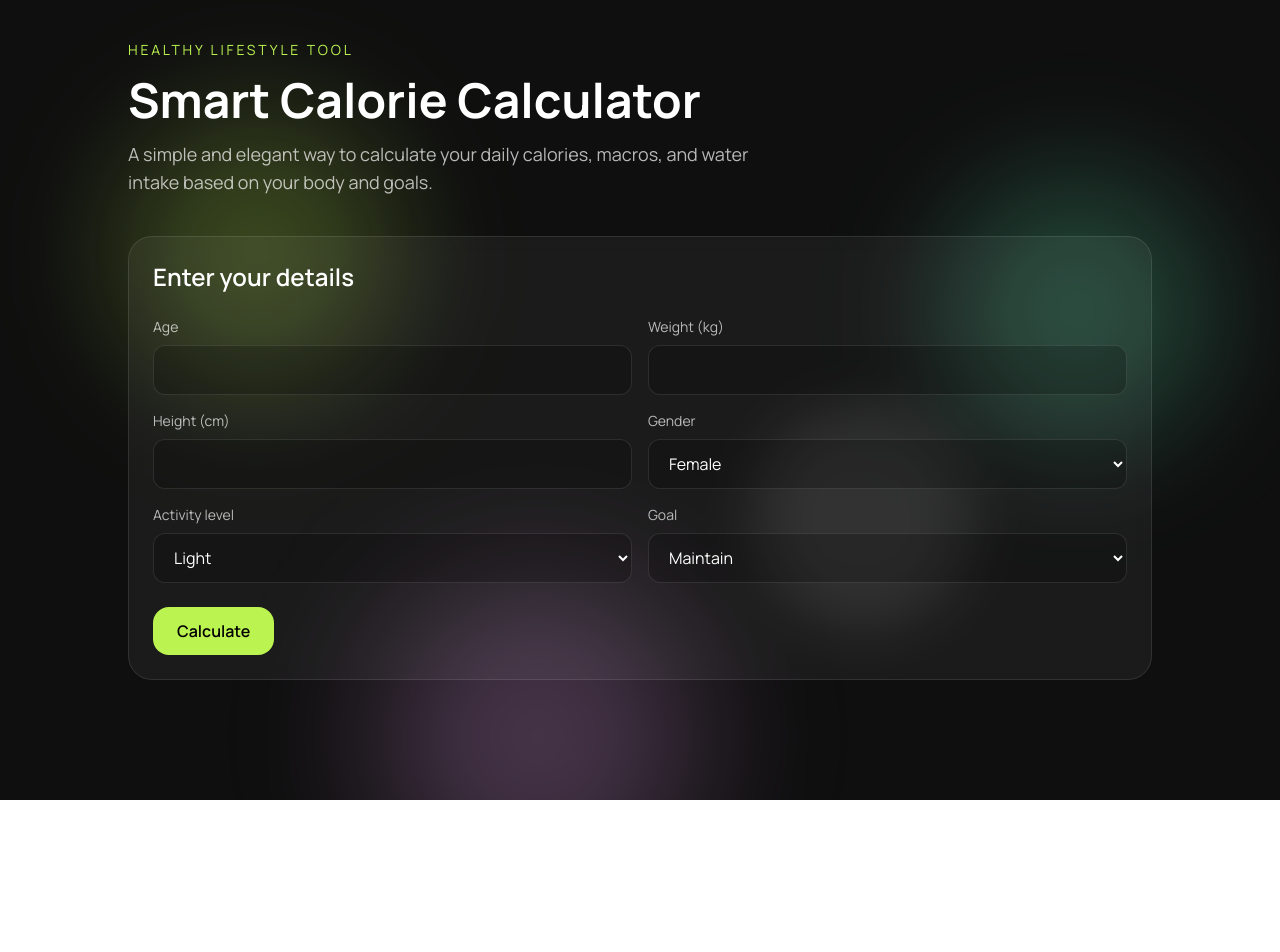
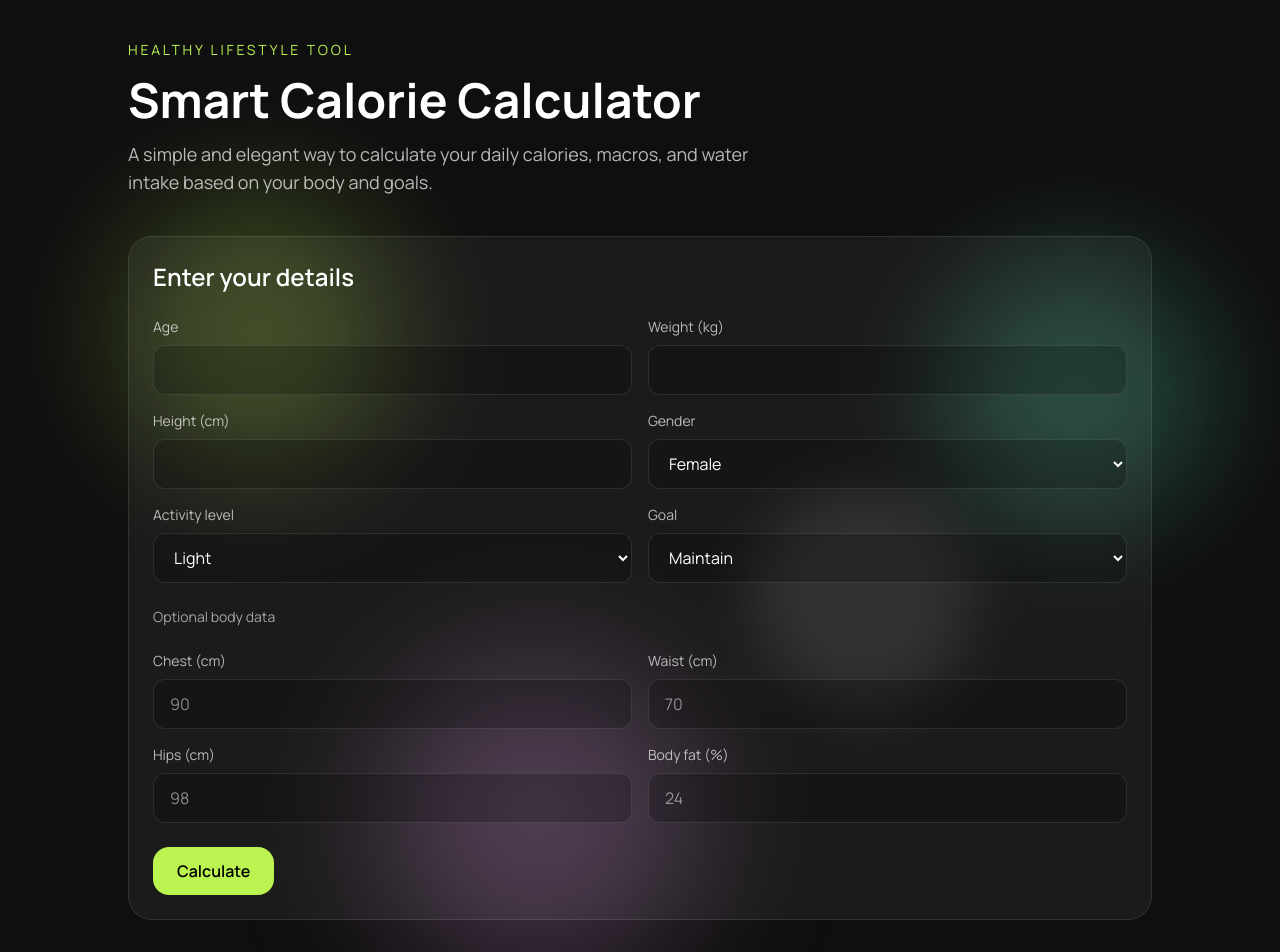
Before and after one commit to NikolVoronina/smart-calorie-mvp-next.js, a Next.js app: page / in a window 1280 px wide. Shown: the top 952 px of the page. Before the commit the page ends 800 px from the top, so only its background shows below. Built offline with nearby package versions, Linux system fonts and the light colour scheme.

Commit message:
Added more options for more data and integrated it.

```diff
--- a/app/page.tsx
+++ b/app/page.tsx
@@ -20,6 +20,11 @@ export default function Home() {
   const [goal, setGoal] = useState<Goal>("maintain");
   const [result, setResult] = useState<NutritionResult | null>(null);
   const [error, setError] = useState("");
+
+  const [chest, setChest] = useState<string>("");
+  const [waist, setWaist] = useState<string>("");
+  const [hips, setHips] = useState<string>("");
+  const [bodyFat, setBodyFat] = useState<string>("");
 
   const handleCalculate = () => {
     if (!age || !weight || !height) {
@@ -57,8 +62,14 @@ export default function Home() {
       gender,
       activity,
       goal,
+
+      chest: chest ? Number(chest) : undefined,
+      waist: waist ? Number(waist) : undefined,
+      hips: hips ? Number(hips) : undefined,
+      bodyFat: bodyFat ? Number(bodyFat) : undefined,
     });
 
+    console.log(calculatedResult);
     setResult(calculatedResult);
   };
 
@@ -159,6 +170,53 @@ export default function Home() {
                 <option value="gain">Gain muscle</option>
               </select>
             </div>
+            <div className="sm:col-span-2">
+              <p className="mb-2 mt-2 text-sm text-white/60">Optional body data</p>
+            </div>
+
+            <div>
+              <label className="mb-2 block text-sm text-white/70">Chest (cm)</label>
+              <input
+                type="number"
+                value={chest}
+                onChange={(e) => setChest(e.target.value)}
+                className="w-full rounded-xl border border-white/10 bg-black/20 px-4 py-3 outline-none"
+                placeholder="90"
+              />
+            </div>
+
+            <div>
+              <label className="mb-2 block text-sm text-white/70">Waist (cm)</label>
+              <input
+                type="number"
+                value={waist}
+                onChange={(e) => setWaist(e.target.value)}
+                className="w-full rounded-xl border border-white/10 bg-black/20 px-4 py-3 outline-none"
+                placeholder="70"
+              />
+            </div>
+
+            <div>
+              <label className="mb-2 block text-sm text-white/70">Hips (cm)</label>
+              <input
+                type="number"
+                value={hips}
+                onChange={(e) => setHips(e.target.value)}
+                className="w-full rounded-xl border border-white/10 bg-black/20 px-4 py-3 outline-none"
+                placeholder="98"
+              />
+            </div>
+
+            <div>
+              <label className="mb-2 block text-sm text-white/70">Body fat (%)</label>
+              <input
+                type="number"
+                value={bodyFat}
+                onChange={(e) => setBodyFat(e.target.value)}
+                className="w-full rounded-xl border border-white/10 bg-black/20 px-4 py-3 outline-none"
+                placeholder="24"
+              />
+            </div>
           </div>
 
           {error && (
--- a/lib/calculateNutrition.ts
+++ b/lib/calculateNutrition.ts
@@ -11,6 +11,7 @@ export type NutritionResult = {
   carbs: number;
   water: number;
   suggestedGoal: string;
+  goalReason: string;
 };
 
 type CalculateNutritionParams = {
@@ -20,6 +21,11 @@ type CalculateNutritionParams = {
   gender: Gender;
   activity: Activity;
   goal: Goal;
+
+  chest?: number;
+  waist?: number;
+  hips?: number;
+  bodyFat?: number;
 };
 
 export function calculateNutrition({
@@ -29,6 +35,10 @@ export function calculateNutrition({
   gender,
   activity,
   goal,
+  chest,
+  waist,
+  hips,
+  bodyFat,
 }: CalculateNutritionParams): NutritionResult {
   let bmr: number;
 
@@ -59,10 +69,14 @@ export function calculateNutrition({
 const carbs = Math.round((calories - (protein * 4 + fat * 9)) / 4);
 const water = Math.round(weight * 35);
 
-  const suggestedGoal = classifyGoal({
+const goalClassification = classifyGoal({
   weight,
   height,
   activity,
+  selectedGoal: goal,
+  waist,
+  hips,
+  bodyFat,
 });
 
 return {
@@ -71,9 +85,7 @@ export function calculateNutrition({
   fat,
   carbs,
   water,
-    suggestedGoal,
+  suggestedGoal: goalClassification.suggestedGoal,
+  goalReason: goalClassification.reason,
 };
 }
-
-
-//Что делает этот файл Он:считает BMR по Mifflin-St Jeor,умножает на активность,корректирует под цель,считает белки, жиры, углеводы и воду.
--- a/lib/classifyGoal.ts
+++ b/lib/classifyGoal.ts
@@ -1,32 +1,103 @@
-import type { Activity } from "@/lib/calculateNutrition";
+import type { Activity, Goal } from "@/lib/calculateNutrition";
 
 export type SuggestedGoal = "fat_loss" | "maintenance" | "muscle_gain";
+
+export type GoalClassificationResult = {
+  suggestedGoal: SuggestedGoal;
+  reason: string;
+};
 
 type ClassifyGoalParams = {
   weight: number;
   height: number;
   activity: Activity;
+  selectedGoal: Goal;
+
+  waist?: number;
+  hips?: number;
+  bodyFat?: number;
 };
 
 export function classifyGoal({
   weight,
   height,
   activity,
-}: ClassifyGoalParams): SuggestedGoal {
+  selectedGoal,
+  waist,
+  hips,
+  bodyFat,
+}: ClassifyGoalParams): GoalClassificationResult {
   const heightInMeters = height / 100;
   const bmi = weight / (heightInMeters * heightInMeters);
 
-  if (bmi >= 25) {
-    return "fat_loss";
+  // 🔥 1. Body fat — самый приоритетный сигнал
+  if (bodyFat !== undefined) {
+    if (bodyFat > 30) {
+      return {
+        suggestedGoal: "fat_loss",
+        reason: "Your body fat percentage is relatively high, so fat loss may be the most effective goal.",
+      };
+    }
+
+    if (bodyFat < 18) {
+      return {
+        suggestedGoal: "muscle_gain",
+        reason: "Your body fat percentage is low, so muscle gain may help improve strength and balance.",
+      };
+    }
+  }
+
+  // 🔥 2. Waist-to-hip ratio
+  if (waist !== undefined && hips !== undefined) {
+    const ratio = waist / hips;
+
+    if (ratio > 0.85) {
+      return {
+        suggestedGoal: "fat_loss",
+        reason: "Your waist-to-hip ratio suggests higher fat distribution, so fat loss may be beneficial.",
+      };
+    }
+  }
+
+  // 🔥 3. BMI логика (fallback)
+  if (bmi >= 27) {
+    return {
+      suggestedGoal: "fat_loss",
+      reason: "Your BMI is above the normal range, so fat loss may be the most suitable goal.",
+    };
   }
 
   if (bmi < 18.5) {
-    return "muscle_gain";
+    return {
+      suggestedGoal: "muscle_gain",
+      reason: "Your BMI is below the normal range, so muscle gain may be a better goal.",
+    };
   }
 
   if (bmi < 20 && activity !== "light") {
-    return "muscle_gain";
+    return {
+      suggestedGoal: "muscle_gain",
+      reason: "You are relatively light for your height and already active, so muscle gain may be beneficial.",
+    };
   }
 
-  return "maintenance";
+  // 🔥 4. Проверка выбранной цели
+  if (selectedGoal === "lose" && bmi < 20.5) {
+    return {
+      suggestedGoal: "maintenance",
+      reason: "A weight loss goal may be too aggressive for your current body data.",
+    };
+  }
+
+  if (selectedGoal === "gain" && bmi >= 25) {
+    return {
+      suggestedGoal: "maintenance",
+      reason: "Muscle gain may not be the best first step based on your current BMI.",
+    };
+  }
+
+  return {
+    suggestedGoal: "maintenance",
+    reason: "Your body data is within a balanced range, so maintenance is recommended.",
+  };
 }
```
Lines whose indentation alone changed are shown as unchanged.
